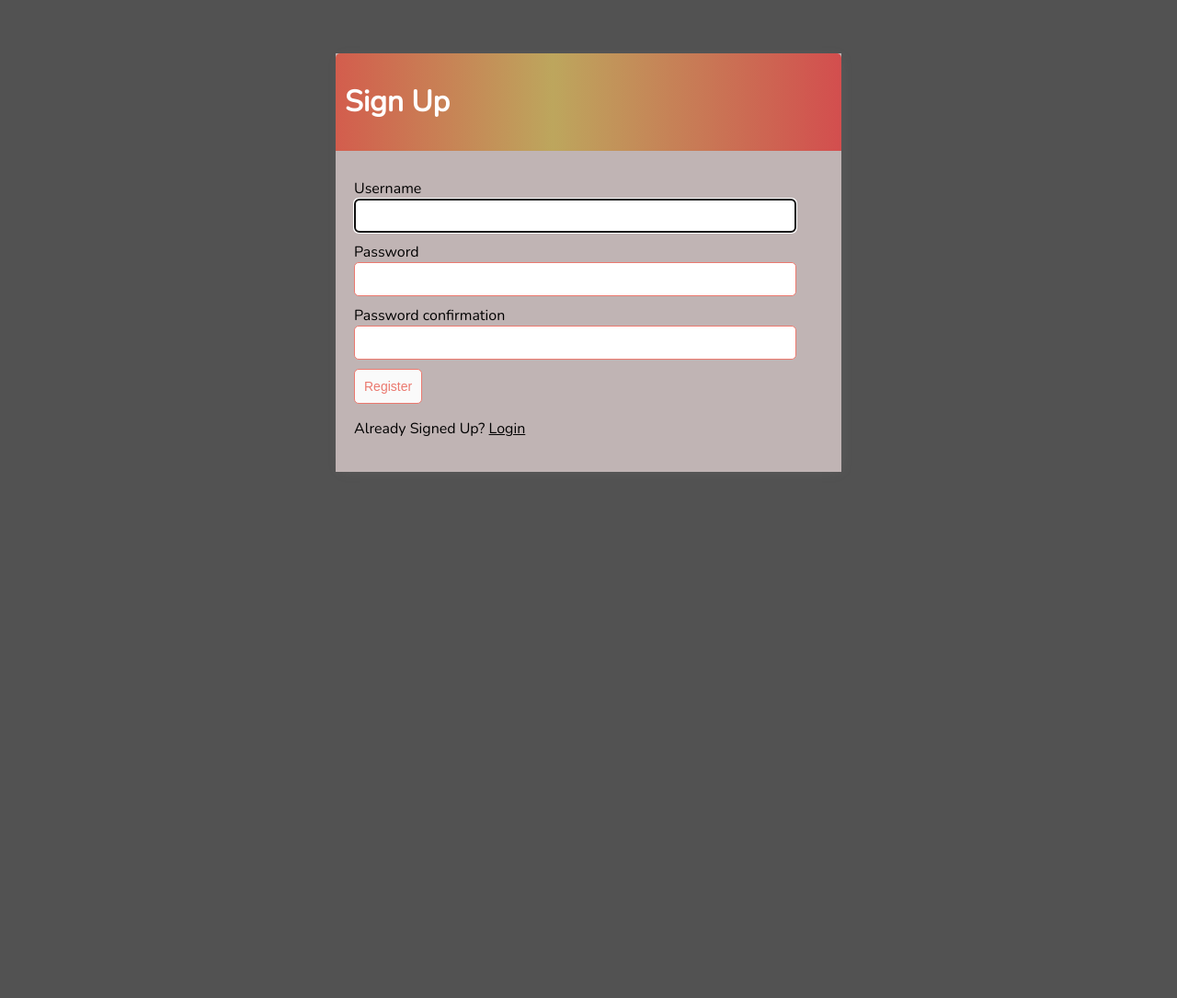
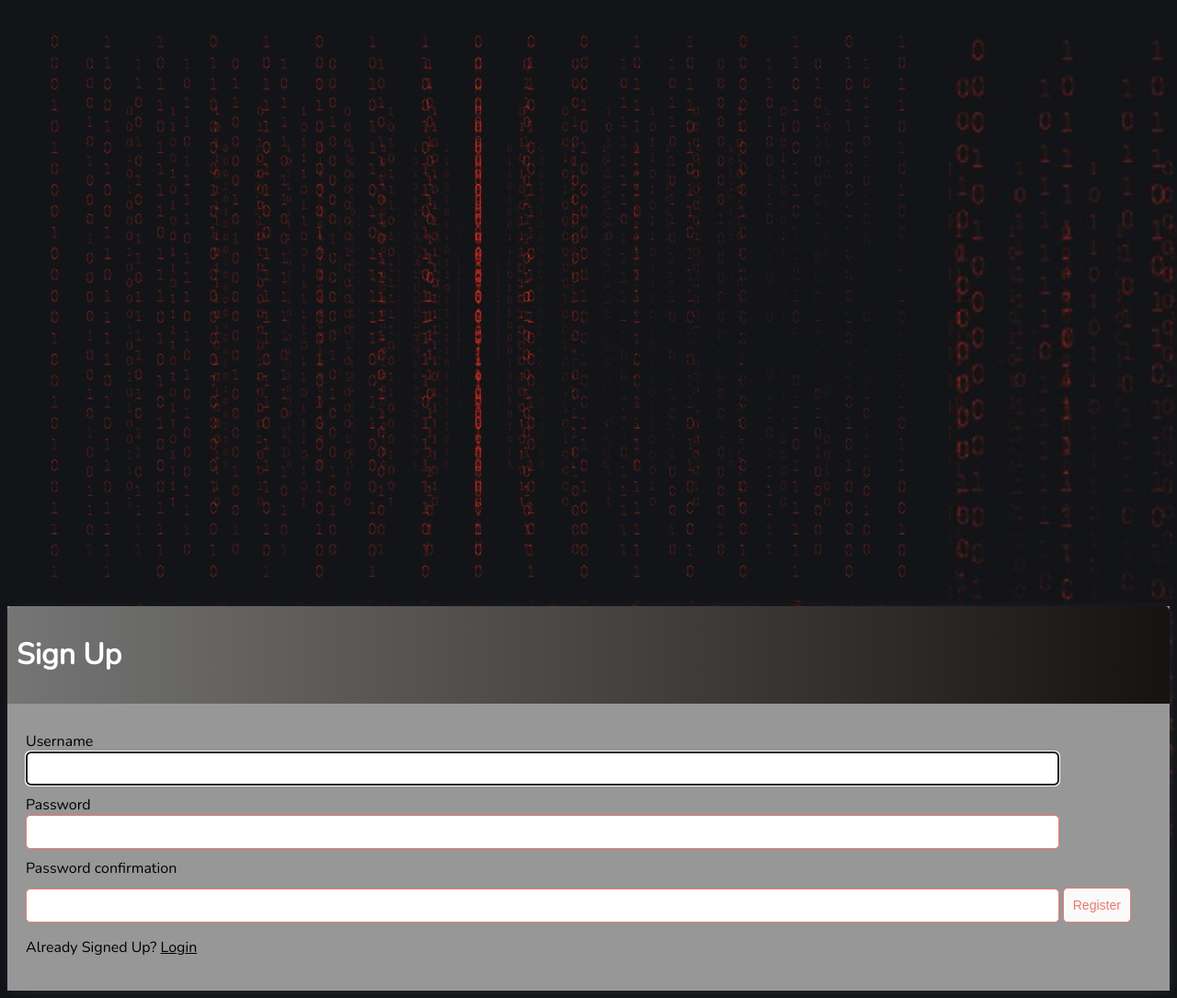
Before and after one commit to dannyasha/CodelTaskApp, a Django app: page /register/ in a window 1280 px wide. Shown: the whole page at 92% size. Before the commit the page ends 513 px from the top, so only its background shows below. Run offline with Django 3.2, Linux system fonts and the light colour scheme.

Commit message:
New Updates

```diff
--- a/CodelTask/smartaskApp/templates/smartaskApp/main.html
+++ b/CodelTask/smartaskApp/templates/smartaskApp/main.html
@@ -10,12 +11,16 @@
 
     <link rel="preconnect" href="https://fonts.gstatic.com">
     <link href="https://fonts.googleapis.com/css2?family=Nunito:wght@200&display=swap" rel="stylesheet">
+    <img src="{% static '/static/smartaskApp/bgimg.jpg' %}" alt="">
 
     <style>
         body {
-            background-color: #525252;
+            background: url("../static/smartaskApp/bgimg.jpg");
+            background-repeat: no-repeat;
+            background-size: cover;
             font-family: 'Nunito', sans-serif;
-            padding-top: 50px;
+            padding-top: 5px;
+
         }
 
         h1,
@@ -34,9 +39,9 @@
         }
 
         .container {
-            max-width: 550px;
+            max-width: 1300px;
             margin: auto;
-            background-color: rgb(192, 180, 180);
+            background-color: rgb(151, 151, 151);
             -webkit-box-shadow: 2px 2px 13px -4px rgba(114, 114, 114, 0.21);
             box-shadow: 2px 2px 13px -4px rgba(143, 143, 143, 0.21);
         }
@@ -44,10 +49,10 @@
         .header-bar {
             display: flex;
             justify-content: space-between;
-            color: #fff;
+            color: rgb(255, 255, 255);
             padding: 10px;
             border-radius: 5px 5px 0 0;
-            background: linear-gradient(90deg, #d35d4d 0%, #bda65d 43%, #d34e4e 100%);
+            background: linear-gradient(90deg, #757575 0%, #4e4c49 43%, #161212 100%);
         }
 
         .header-bar a {
```
Also changed, not shown: other parts of CodelTask/smartaskApp/templates/smartaskApp/main.html (+15 -15 lines), CodelTask/CodelTask/settings.py (+8 -0 lines), CodelTask/db.sqlite3, CodelTask/smartaskApp/static/smartaskApp/983864.jpg (added), CodelTask/smartaskApp/static/smartaskApp/bgimg.jpg (added).
